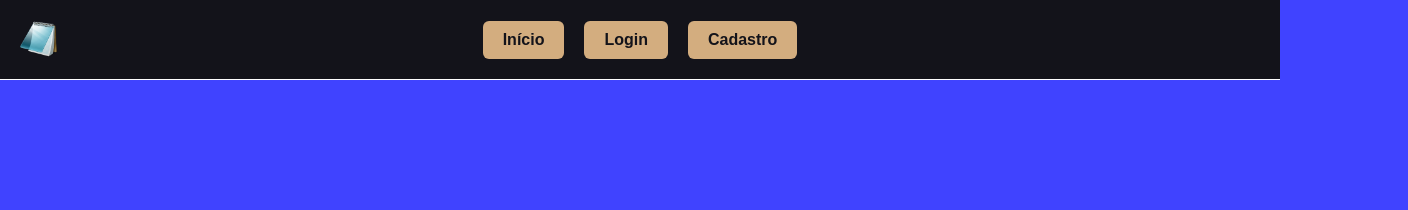
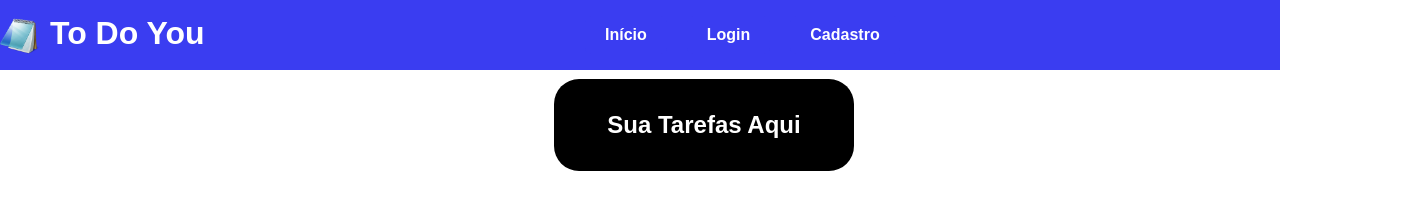
Before and after one commit to lucascris203/To-Do-You, a plain HTML site: page Home/index.html in a window 1280 px wide. Shown: the whole page, 1408 px wide, since content can reach past the window. Drawn offline with Linux system fonts and the light colour scheme.

Commit message:
commit Container em desenvolvimento,top pronto

```diff
--- a/Home/index.html
+++ b/Home/index.html
@@ -1,5 +1,5 @@
 <!DOCTYPE html>
-<html lang="pt-br">
+<html lang="pt-BR">
 <head>
     <meta charset="UTF-8">
     <meta name="viewport" content="width=device-width, initial-scale=1.0">
@@ -12,6 +12,7 @@
 <header class="header">
     <div class="logo">
         <img src="IMG/Logo_Bloco_de_Notas.png" alt="Logo To Do You">
+        <h1>To Do You</h1>
     </div>
 
     <nav class="botoes">
@@ -21,8 +22,10 @@
     </nav>
 </header>
 
-<main>
-
+<main class="container">
+    <div class="box">
+        <h2>Sua Tarefas Aqui</h2>
+    </div>
 </main>
 
 </body>
--- a/Home/style.css
+++ b/Home/style.css
@@ -1,9 +1,7 @@
-:root {
-    --main-color: #d3ad7f;
-    --black: #13131a;
-    --bg: #4043ff;
+:root { /* Variavel*/
+    --main-color: #3a3df1;
+    --black: #131010;
     --white: #ffffff;
-    --border: 0.1rem solid var(--white);
 }
 
 
@@ -14,51 +12,82 @@
     text-decoration: none;
     font-family: Arial, Helvetica, sans-serif;
 }
-
-
-body {
-    background-color: var(--bg);
-    padding-top: 90px;
-}
-
-
+/* Logo */
 .header {
     position: fixed;
     top: 0;
     left: 0;
     right: 0;
 
-    height: 80px;
-    background-color: var(--black);
+    height: 70px;;
     border-bottom: var(--border);
+    background-color: #3a3df1;
 
     display: flex;
     align-items: center;
+
 }
+.header h1{
+    color: #ffffff;
 
-
+}
 .logo {
-    position: absolute;
+    display: flex;
+    gap: 10px;
+    position: flex;
     left: 20px;
 }
 
 .logo img {
     width: 40px;
+
 }
+/* ----------------------- */
 
+/* botões Menu */
 .botoes {
     margin: 0 auto;
     display: flex;
     gap: 20px;
 }
 .botao {
-    padding: 10px 20px;
+    padding: 10px 20px ;
     background-color: var(--main-color);
     color: var(--black);
     font-weight: bold;
     border-radius: 6px;
     transition: 0.3s;
 }
-.btn:hover {
-    background-color: var(--white);
+.botao:hover {
+    background-color: #dddcdc;
+
 }
+.botoes a{
+    color: #ffffff;
+}
+/* ----------------------- */
+/* boby */
+
+body{
+    background-color:#FFFFFF;
+     margin: 0;
+     padding: 0;
+}
+
+.container{
+ width: 110%;
+ height: 250px;
+ padding: 20px;
+ justify-content: center;
+ align-items: center;
+ display: grid;
+ text-align: center;
+}
+.box {
+    background-color: #000;
+    color: #fff;
+    padding: 2rem;
+    border-radius: 25px;
+    width: 300px;
+    text-align: center;
+}
```
